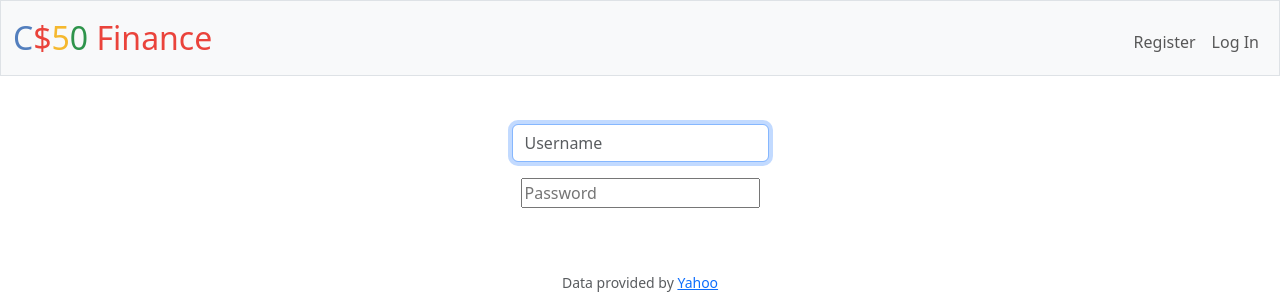
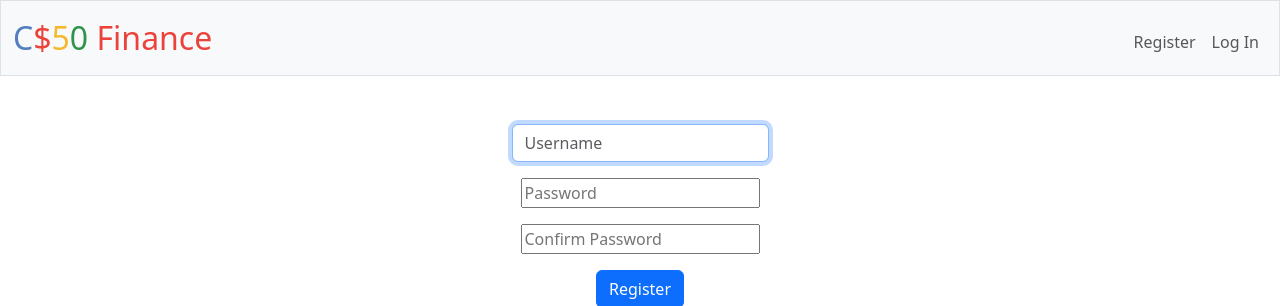
Before and after one commit to Scratchcarti/CS50, a Flask app: template finance/templates/register.html in a window 1280 px wide. Shown: the top 306 px of the page. Run offline with Flask 3, Linux system fonts and the light colour scheme; the template is opened without the code that fills it, so the values that code supplies are empty; some libraries are stand-ins or nearby versions.

Commit message:
Thu, Aug 15, 2024, 11:34 AM +05:30

```diff
--- a/finance/templates/register.html
+++ b/finance/templates/register.html
@@ -11,7 +11,10 @@
         </div>
         <div class = "mb-3">
             <input name = "password" type = "password" autocomplete="off" placeholder = "Password">
-
         </div>
+        <div class = "mb-3">
+            <input name = "confirmation" type = "password" autocomplete="off" placeholder = "Confirm Password">
+        </div>
+        <button class="btn btn-primary" type="submit">Register</button>
 
 {% endblock %}
```
